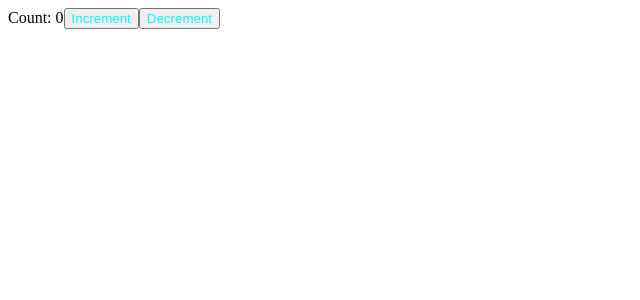
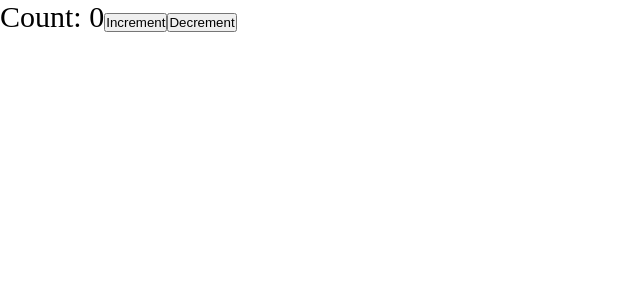
Before and after one commit to Shiroganari/learn-web, a React app in the folder ulbi-react/: page / in a window 1280 px wide. Shown: the top 300 px of the page, without its empty margins (0-640 px from the left). Built offline with nearby package versions, Linux system fonts and the light colour scheme.

Commit message:
ulbi-react | 005 - Set up css-modules

```diff
--- a/ulbi-react/package.json
+++ b/ulbi-react/package.json
@@ -18,6 +18,7 @@
     "@types/webpack-dev-server": "^4.7.2",
     "css-loader": "^7.1.2",
     "html-webpack-plugin": "^5.6.3",
+    "mini-css-extract-plugin": "^2.9.2",
     "react": "^19.1.0",
     "react-dom": "^19.1.0",
     "sass": "^1.89.2",
--- /dev/null
+++ b/ulbi-react/src/App.tsx
@@ -0,0 +1,12 @@
+import Counter from './components/Counter';
+import './index.scss';
+
+const App = () => {
+    return (
+        <div className="app">
+            <Counter/>
+        </div>
+    );
+};
+
+export default App;
--- /dev/null
+++ b/ulbi-react/src/components/Counter.module.scss
@@ -0,0 +1,2 @@
+.button {
+}
--- a/ulbi-react/src/components/Counter.scss
+++ /dev/null
@@ -1,4 +0,0 @@
-button {
-    color: aqua;
-
-}
--- a/ulbi-react/src/components/Counter.tsx
+++ b/ulbi-react/src/components/Counter.tsx
@@ -1,5 +1,5 @@
 import React, { useState } from 'react';
-import './Counter.scss';
+import classes from './Counter.module.scss';
 
 function Counter() {
     const [ counter, setCounter ] = useState(0);
@@ -15,7 +15,7 @@
     return (
         <div>
             Count: {counter}
-            <button onClick={increment}>
+            <button className={classes.button} onClick={increment}>
                 Increment
             </button>
             <button onClick={decrement}>
--- /dev/null
+++ b/ulbi-react/src/globals.d.ts
@@ -0,0 +1 @@
+declare module '*.scss'
--- /dev/null
+++ b/ulbi-react/src/index.scss
@@ -0,0 +1,9 @@
+* {
+    margin: 0;
+    padding: 0;
+    box-sizing: border-box;
+}
+
+.app {
+    font-size: 30px;
+}
--- a/ulbi-react/src/index.tsx
+++ b/ulbi-react/src/index.tsx
@@ -1,11 +1,9 @@
 import { createRoot } from 'react-dom/client';
-import Counter from './components/Counter';
+import App from './App';
 
 const rootElement= document.getElementById('root');
 const root = createRoot(rootElement);
 
 root.render(
-    <div>
-        <Counter />
-    </div>
+    <App />
 )
```
Also changed, not shown: 4 other files (tests, documents, lock files or other folders).
